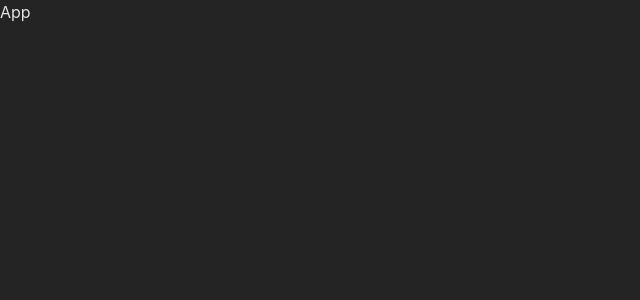
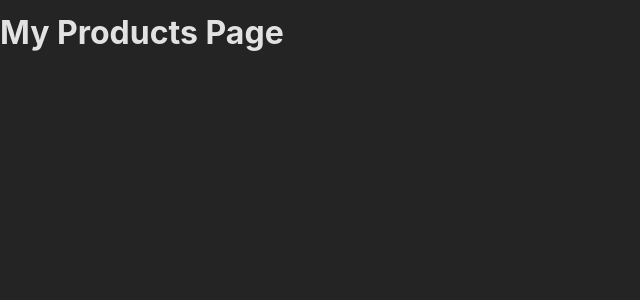
Before and after one commit to dazzlingtea/react-study202406, a React (Create React App) app: page / in a window 1280 px wide. Shown: the top 300 px of the page, without its empty margins (0-640 px from the left). Built offline with nearby package versions, Linux system fonts and the light colour scheme.

Commit message:
# 라우팅 - 라이브러리 설치

```diff
--- a/package.json
+++ b/package.json
@@ -10,6 +10,7 @@
     "react": "^18.3.1",
     "react-dom": "^18.3.1",
     "react-icons": "^5.2.1",
+    "react-router-dom": "^6.24.0",
     "react-scripts": "5.0.1",
     "reactstrap": "^9.2.2",
     "sass": "^1.77.6",
--- a/src/App.js
+++ b/src/App.js
@@ -1,9 +1,15 @@
 import React from 'react';
+import Home from "./components/RouteExample/pages/Home";
+import Products from "./components/RouteExample/pages/Products";
 
 const App = () => {
 
   return (
-    <div>App</div>
+    <div>
+      {/*<Home />*/}
+      <Products />
+
+    </div>
   );
 };
 
--- /dev/null
+++ b/src/components/RouteExample/pages/Home.js
@@ -0,0 +1,9 @@
+import React from 'react';
+
+const Home = () => {
+  return (
+    <h1>My Home Page</h1>
+  );
+};
+
+export default Home;
--- /dev/null
+++ b/src/components/RouteExample/pages/Products.js
@@ -0,0 +1,9 @@
+import React from 'react';
+
+const Products = () => {
+  return (
+    <h1>My Products Page</h1>
+  );
+};
+
+export default Products;
```
Also changed, not shown: 1 other file (tests, documents, lock files or other folders).
